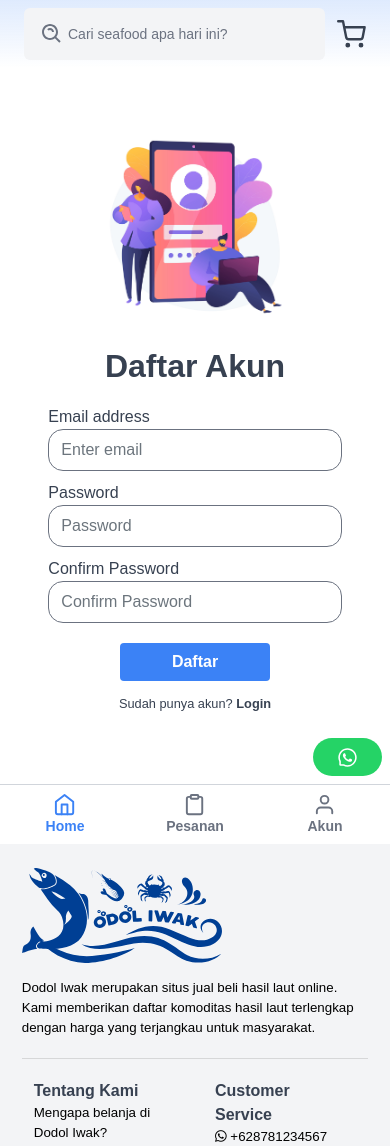
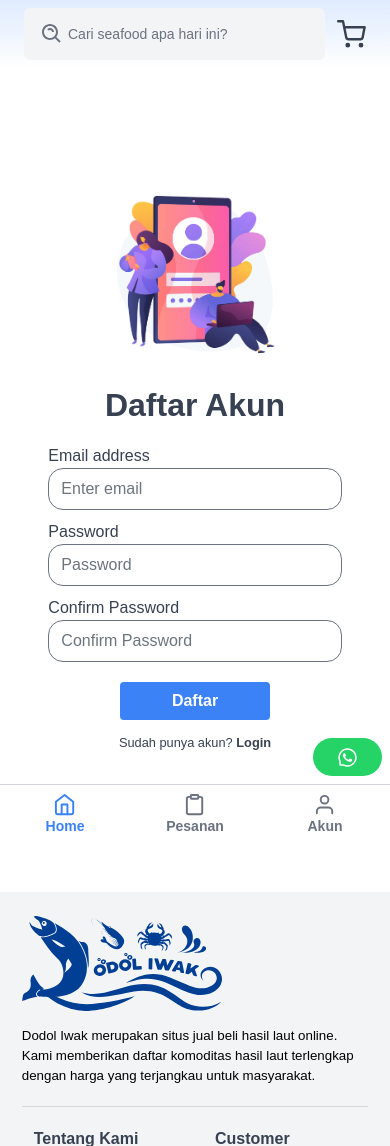
Before and after one commit to luvnyen/DodolIwak, a PHP site: page /signup.html in a window 390 px wide. Shown: the top 1146 px of the page. Run offline with PHP 8.4, Linux system fonts and the light colour scheme; some libraries are stand-ins or nearby versions.

Commit message:
Responsive

```diff
--- a/login.html
+++ b/login.html
@@ -39,7 +39,7 @@
 </head>
 
 <body>
-    <div class="form-cover col-10 col-sm-9 col-md-7 col-lg-6">
+    <div class="form-cover col-10 col-sm-9 col-md-7 col-lg-6 mt-5 py-5">
         <form action="" method="POST">
             <div class="login-image-container">
                 <img src="./assets/images/login.jpg" alt="" id="login-image">
--- a/signup.html
+++ b/signup.html
@@ -39,7 +39,7 @@
 </head>
 
 <body>
-    <div class="form-cover col-10 col-sm-9 col-md-7 col-lg-6">
+    <div class="form-cover col-10 col-sm-9 col-md-7 col-lg-6 mt-5 py-5">
         <form action="" method="POST ">
             <div class="login-image-container">
                 <img src="./assets/images/sign_up.jpg" alt="" id="login-image">
--- a/style/style-login.css
+++ b/style/style-login.css
@@ -16,7 +16,7 @@ form {
     margin-right: auto;
     margin-left: auto;
     background-color: rgba(255, 255, 255, 0.8);
-    height: 100vh;
+    min-height: 100vh;
     width: 30vw;
     overflow-y: hidden!important;
 }
@@ -68,7 +68,8 @@ input {
 }
 
 #login-image {
-    width: 80%;
+    width: auto;
+    max-height: 300px;
 }
 
 body {
@@ -84,6 +85,6 @@ label {
         width: 80vw;
     }
     #login-image {
-        width: 70%;
+        max-height: 200px;
     }
 }
```
